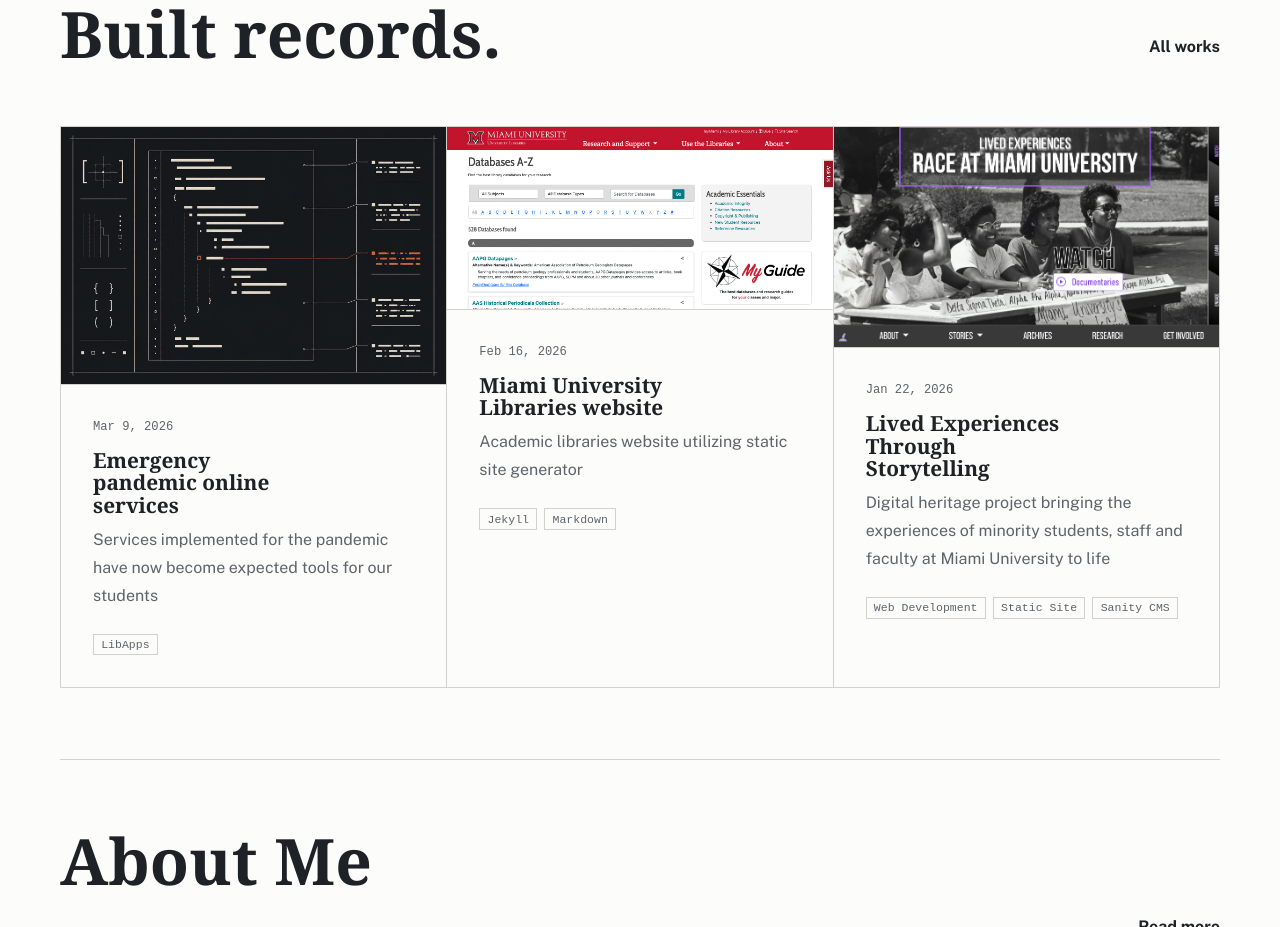
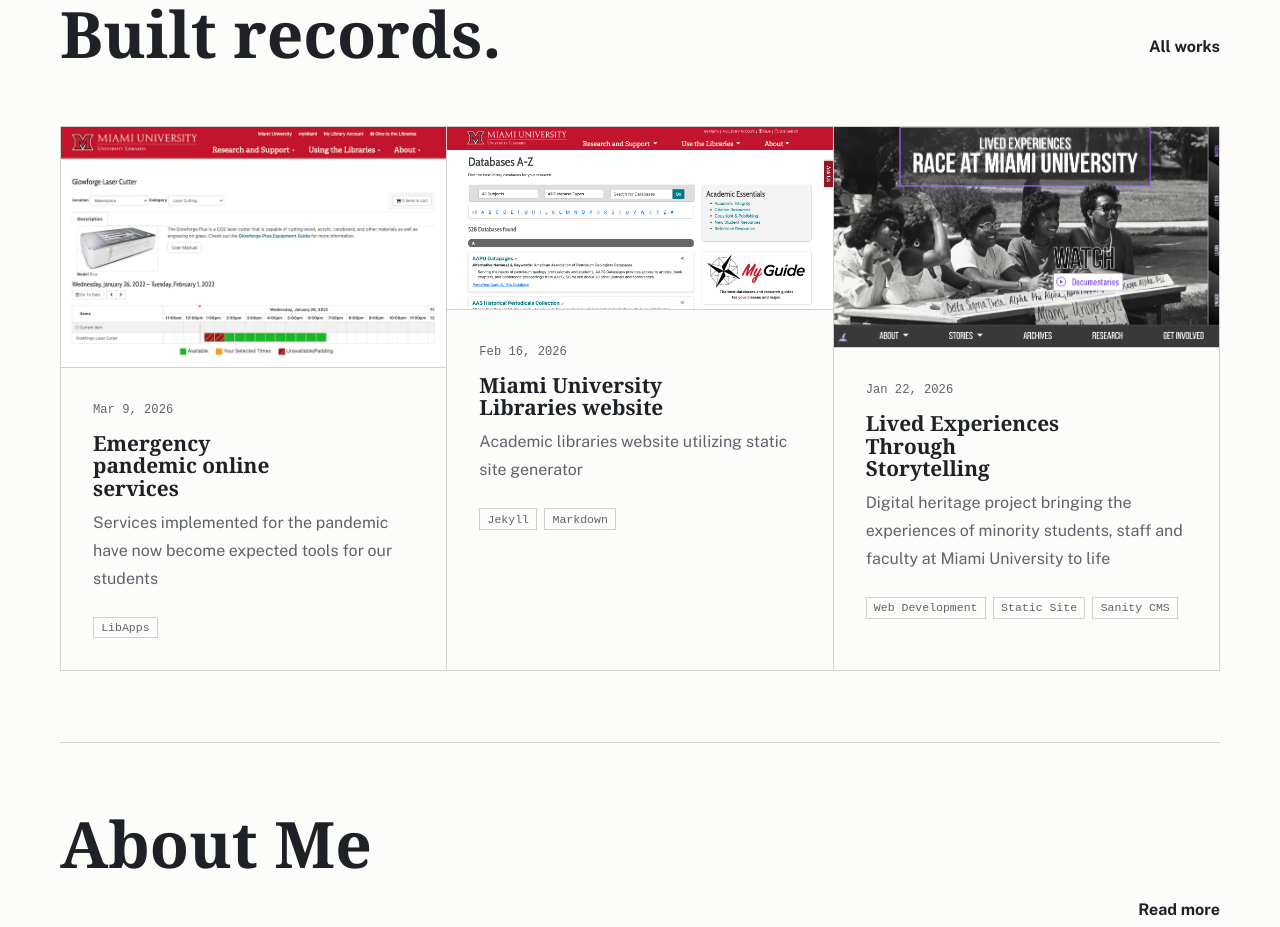
Before and after one commit to yarnetsky/yarnetsky.github.io, an Astro site: page / in a window 1280 px wide. Shown: the part 913-1840 px from the top of the page. Built offline with nearby package versions, Linux system fonts and the light colour scheme; Astro itself is replaced by a stand-in of ours; some packages are replaced by stand-ins of ours.

Commit message:
Update src/content/works/pandemic-services.md (via Pages CMS)

```diff
--- a/src/content/works/pandemic-services.md
+++ b/src/content/works/pandemic-services.md
@@ -4,7 +4,7 @@ description: Services implemented for the pandemic have now become expected
   tools for our students
 tech:
   - LibApps
-thumbnail: /assets/code-reading-kit.jpg
+thumbnail: /assets/makerspace.png
 order: 3
 publishDate: 2026-03-09
 ---
```
